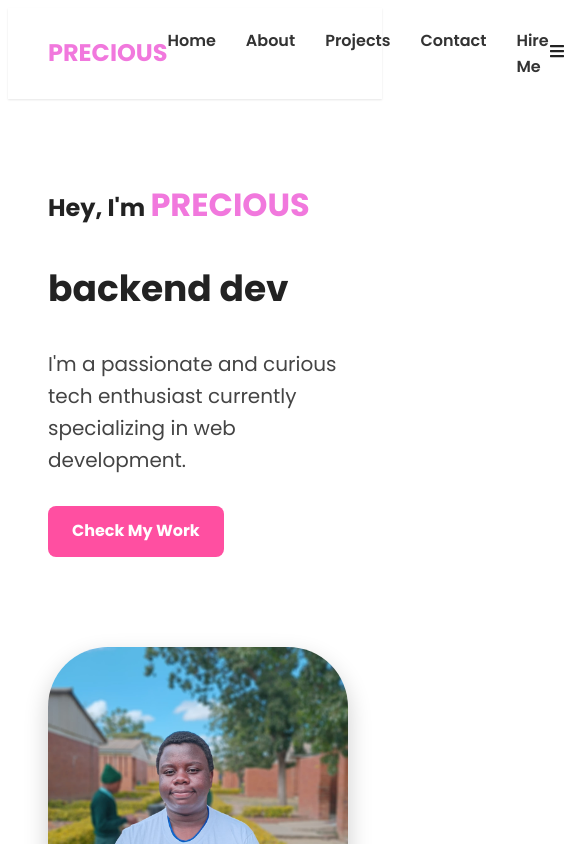
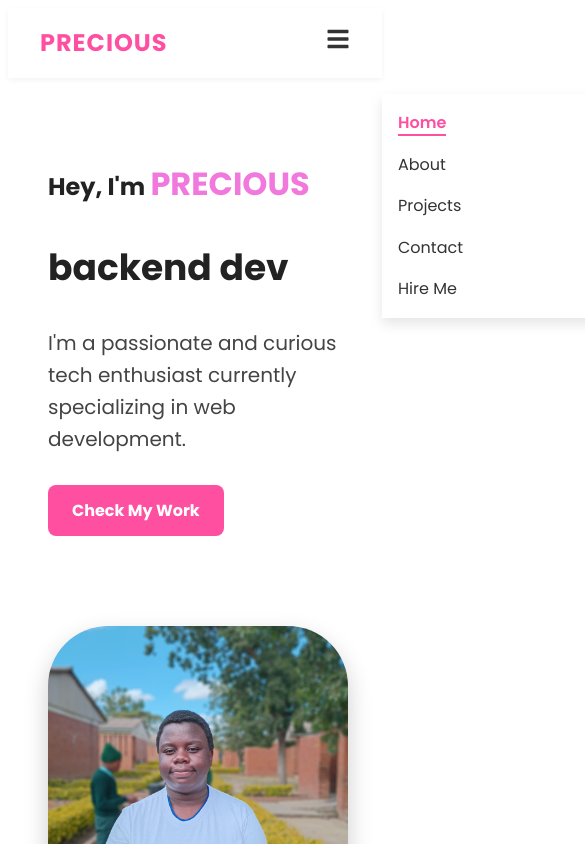
Before and after one commit to preciouskuku/portifolio, a React (Vite) app: page / in a window 390 px wide. Shown: the top 844 px of the page, 585 px wide, since content can reach past the window. Built offline with nearby package versions, Linux system fonts and the light colour scheme.

Commit message:
initial commit

```diff
--- a/src/components/Navbar.css
+++ b/src/components/Navbar.css
@@ -1,40 +1,78 @@
+/* Navbar Container */
 .navbar {
   display: flex;
-  justify-content: space-between; /* Logo on left, links move to the center with a trick below */
+  justify-content: space-between;
   align-items: center;
-  padding: 20px 40px;
-  background-color: white;
-  box-shadow: 0 1px 2px rgba(0,0,0,0.1);
+  padding: 1rem 2rem;
+  background: #fff;
+  box-shadow: 0 2px 6px rgba(0,0,0,0.05);
   position: sticky;
   top: 0;
   z-index: 100;
 }
 
+/* Logo */
 .navbar-logo {
-  font-weight: 700;
-  font-size: 24px;
-  color: #f178dd;
-  cursor: pointer;
-  flex: 1; /* forces logo to the far left */
+  font-size: 1.5rem;
+  font-weight: bold;
+  color: #ff4fa1;
+  letter-spacing: 1px;
 }
 
+/* Links */
 .navbar-links {
   display: flex;
-  gap: 30px;
   list-style: none;
-  margin: 0 auto; /* centers it horizontally */
-  padding: 0;
-  flex: 1;
-  justify-content: center;
+  gap: 1.5rem;
 }
 
-.navbar-links a {
+.navbar-links li a {
+  text-decoration: none;
+  font-weight: 500;
   color: #333;
-  font-weight: 600;
-  text-decoration: none;
-  transition: color 0.3s ease;
+  transition: color 0.3s;
 }
 
-.navbar-links a:hover {
-  color: #f178dd;
+.navbar-links li a:hover {
+  color: #ff4fa1;
 }
+
+/* Active link highlight */
+.navbar-links li a.active {
+  color: #ff4fa1;
+  font-weight: 600;
+  border-bottom: 2px solid #ff4fa1;
+}
+
+/* Mobile Menu */
+.menu-toggle {
+  display: none;
+  font-size: 1.5rem;
+  cursor: pointer;
+  color: #333;
+}
+
+/* Responsive */
+@media (max-width: 768px) {
+  .navbar-links {
+    position: absolute;
+    top: 70px;
+    right: 0;
+    background: #fff;
+    flex-direction: column;
+    width: 200px;
+    padding: 1rem;
+    gap: 1rem;
+    box-shadow: 0 6px 12px rgba(0,0,0,0.1);
+    transform: translateX(100%);
+    transition: transform 0.3s ease-in-out;
+  }
+
+  .navbar-links.active {
+    transform: translateX(0);
+  }
+
+  .menu-toggle {
+    display: block;
+  }
+}
--- a/src/components/Navbar.jsx
+++ b/src/components/Navbar.jsx
@@ -8,41 +8,42 @@ export default function Navbar() {
   const location = useLocation();
 
   const toggleMenu = () => setMenuOpen(!menuOpen);
+  const closeMenu = () => setMenuOpen(false);
 
   return (
     <nav className="navbar">
       <div className="navbar-logo">PRECIOUS</div>
 
-      {/* Desktop Links */}
+      {/* Desktop & Mobile Links */}
       <ul className={`navbar-links ${menuOpen ? 'active' : ''}`}>
         <li>
-          <Link to="/" className={location.pathname === '/' ? 'active' : ''}>
+          <Link to="/" className={location.pathname === '/' ? 'active' : ''} onClick={closeMenu}>
             Home
           </Link>
         </li>
         <li>
-          <Link to="/about" className={location.pathname === '/about' ? 'active' : ''}>
+          <Link to="/about" className={location.pathname === '/about' ? 'active' : ''} onClick={closeMenu}>
             About
           </Link>
         </li>
         <li>
-          <Link to="/projects" className={location.pathname === '/projects' ? 'active' : ''}>
+          <Link to="/projects" className={location.pathname === '/projects' ? 'active' : ''} onClick={closeMenu}>
             Projects
           </Link>
         </li>
         <li>
-          <Link to="/contact" className={location.pathname === '/contact' ? 'active' : ''}>
+          <Link to="/contact" className={location.pathname === '/contact' ? 'active' : ''} onClick={closeMenu}>
             Contact
           </Link>
         </li>
         <li>
-          <Link to="/hire" className={location.pathname === '/hire' ? 'active' : ''}>
+          <Link to="/hire" className={location.pathname === '/hire' ? 'active' : ''} onClick={closeMenu}>
             Hire Me
           </Link>
         </li>
       </ul>
 
-      {/* Mobile Menu Toggle */}
+      {/* Hamburger Menu */}
       <div className="menu-toggle" onClick={toggleMenu}>
         {menuOpen ? <FaTimes /> : <FaBars />}
       </div>
```
